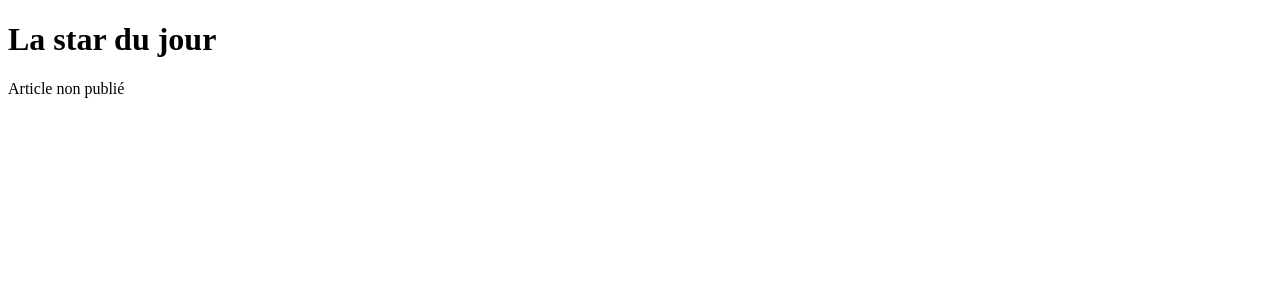
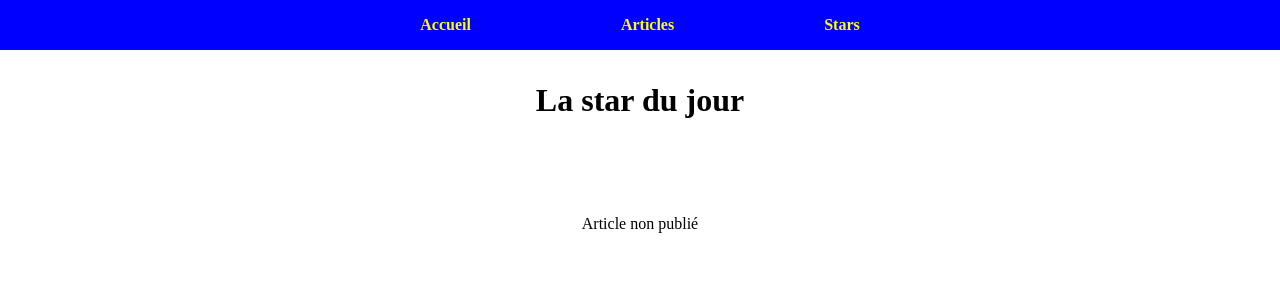
Before and after one commit to B-Catherine/first_symfony_project, a Symfony app: template templates/StarViewer.html.twig in a window 1280 px wide. Shown: the top 300 px of the page. Run offline with Twig, Linux system fonts and the light colour scheme; the template is opened without the code that fills it, so the values that code supplies are empty; some libraries are stand-ins or nearby versions.

Commit message:
ajout du menu et du css

```diff
--- a/templates/ArticlesViewer.html.twig
+++ b/templates/ArticlesViewer.html.twig
@@ -1,11 +1,14 @@
 {% include '_header.html.twig' %}
 
     <h1>Les articles du jour</h1>
+    <section id="articles">
         {% for article in articles %}
             {% if article.published %}
+                <article>
                     <h2 style="color:{{ article.color }};"> {{ article.title }} </h2>
                     <p> {{ article.content }}</p>
+                </article>
             {% endif %}
         {%  endfor %}
-
+    </section>
 {% include '_footer.html.twig' %}
--- /dev/null
+++ b/templates/Home.html.twig
@@ -0,0 +1,5 @@
+{% include '_header.html.twig' %}
+
+<h1>Bienvenue sur ce site</h1>
+<img src="{{ asset('assets/images/symfony.svg')}}" id="logo_symfony">
+{% include '_footer.html.twig' %}
--- a/templates/_article.html.twig
+++ b/templates/_article.html.twig
@@ -1,7 +1,7 @@
 {% if star.published %}
     <article>
         <img src="{{ star.image }}" height="150px">
-        <a href={{ path ('star', {'id': star.id}) }}><h2 style="color:{{ star.color }};"> {{ star.title }} </h2></a>
+        <a href="{{ path ('star', {'id': star.id}) }}"><h2 style="color:{{ star.color }};"> {{ star.title }} </h2></a>
         <p> {{ star.description }}</p>
         <cite> publié le {{ star.publishedDate | date("d/m/Y") }}</cite>
     </article>
--- a/templates/_footer.html.twig
+++ b/templates/_footer.html.twig
@@ -1,3 +1,4 @@
+</main>
 <footer>
 
 </footer>
--- a/templates/_header.html.twig
+++ b/templates/_header.html.twig
@@ -2,9 +2,30 @@
 <html lang="fr">
 <head>
     <meta charset="UTF-8">
+    <meta name="viewport" content="width=device-width, user-scalable=no, initial-scale=1.0, maximum-scale=1.0, minimum-scale=1.0">
+    <meta http-equiv="X-UA-Compatible" content="ie=edge">
+    {% block stylesheets %}
+        <link rel="stylesheet" href="{{ asset('assets/css/style.css') }}" type="text/css" />
+    {% endblock %}
     <title>Articles du jour</title>
 </head>
 <body>
 <header>
 
+    <nav>
+        <ul>
+            <li>
+                <a href="{{ path('home') }}">Accueil</a>
+            </li>
+            <li id="center">
+                <a href="{{ path('articles') }}">Articles</a>
+            </li>
+            <li>
+                <a href="{{ path('stars') }}">Stars</a>
+            </li>
+        </ul>
+    </nav>
+
+
 </header>
+<main>
```
Also changed, not shown: src/Controller/PagesController.php (added, +15 -0 lines), public/assets/css/style.css (added), public/assets/images/symfony.svg (added). Lines whose indentation alone changed are shown as unchanged.
